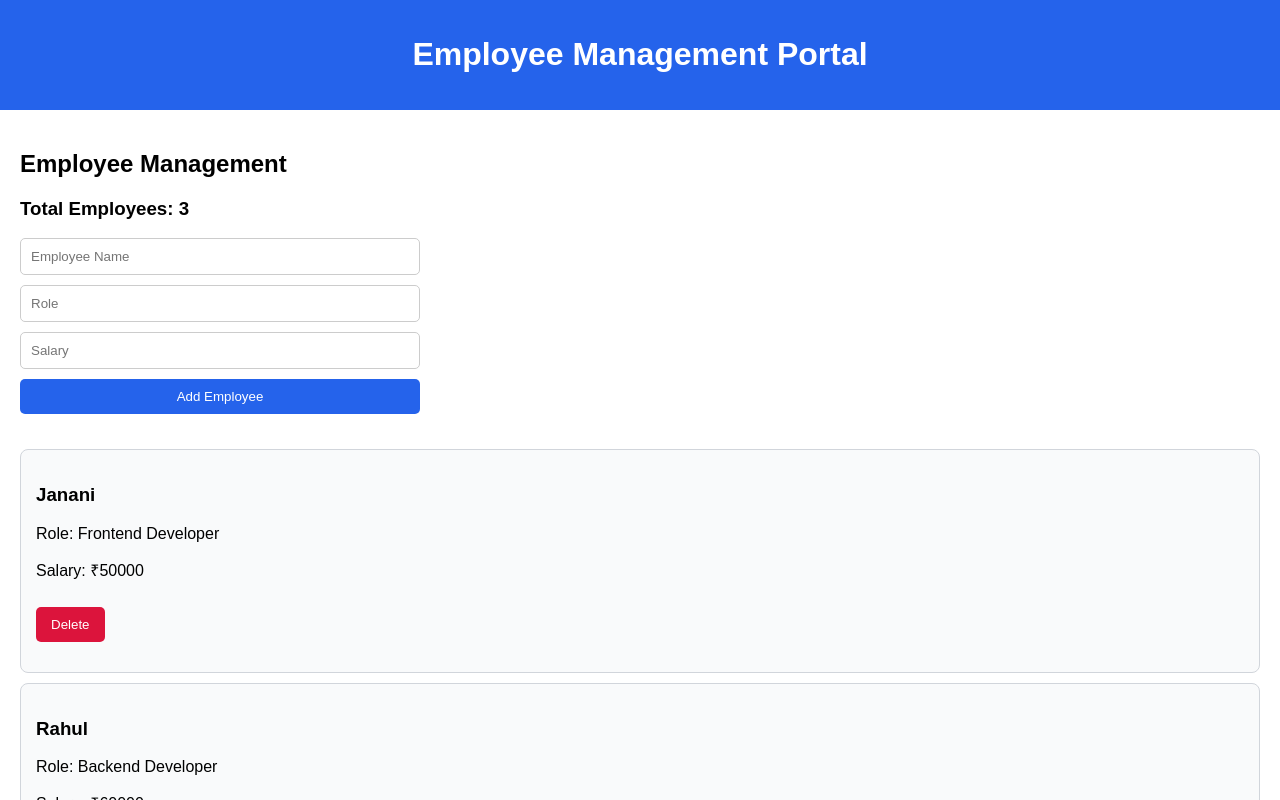
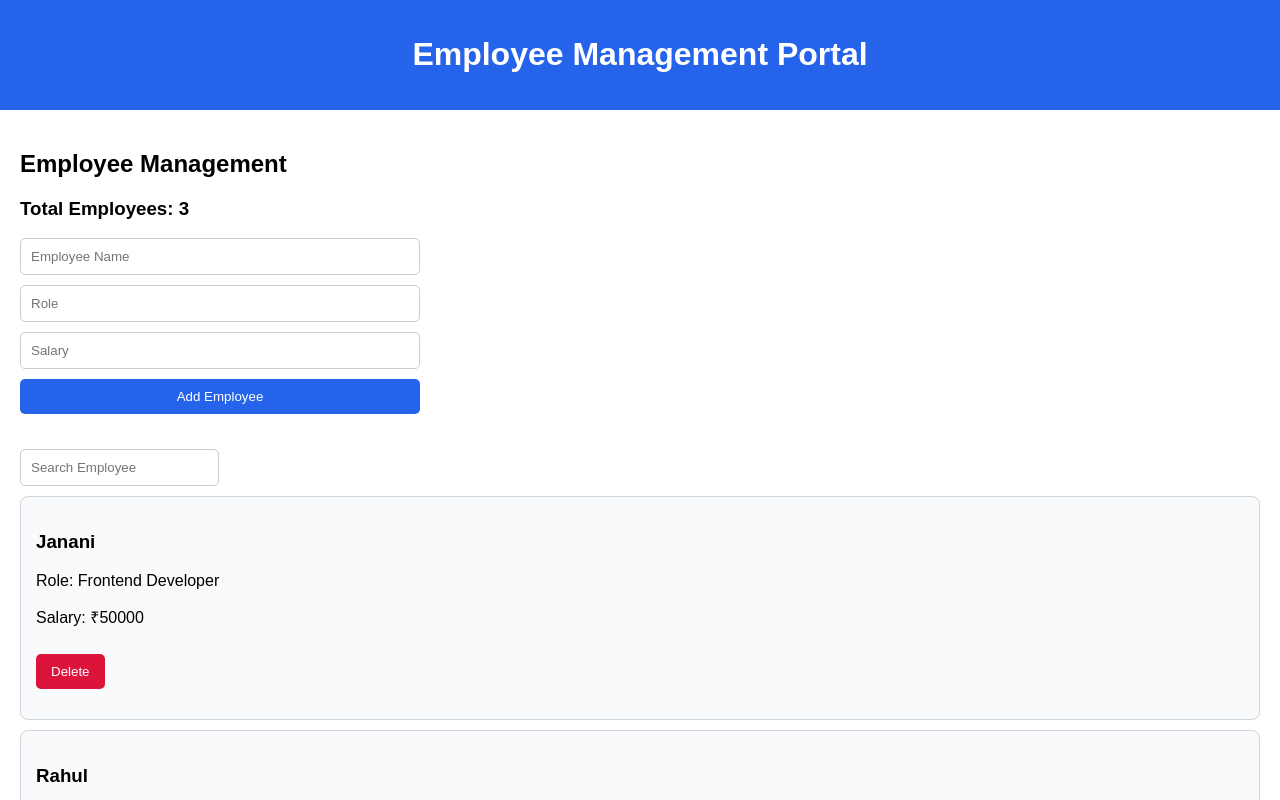
Before and after one commit to Jaysi1701/react1, a React (Vite) app: page / in a window 1280 px wide. Shown: the top 800 px of the page. Built offline with nearby package versions, Linux system fonts and the light colour scheme.

Commit message:
Added Employee Search Functionality

```diff
--- a/src/App.jsx
+++ b/src/App.jsx
@@ -29,6 +29,7 @@ function App() {
   const [name, setName] = useState("");
   const [role, setRole] = useState("");
   const [salary, setSalary] = useState("");
+  const [searchTerm, setSearchTerm] = useState("");
 
   const addEmployee = () => {
     if (!name || !role || !salary) {
@@ -51,12 +52,19 @@ function App() {
   };
 
   const deleteEmployee = (id) => {
-    const updatedEmployees = employees.filter(
-      (employee) => employee.id !== id
+    setEmployees(
+      employees.filter(
+        (employee) => employee.id !== id
+      )
     );
+  };
 
-    setEmployees(updatedEmployees);
-  };
+  const filteredEmployees = employees.filter(
+    (employee) =>
+      employee.name
+        .toLowerCase()
+        .includes(searchTerm.toLowerCase())
+  );
 
   return (
     <>
@@ -72,21 +80,27 @@ function App() {
             type="text"
             placeholder="Employee Name"
             value={name}
-            onChange={(e) => setName(e.target.value)}
+            onChange={(e) =>
+              setName(e.target.value)
+            }
           />
 
           <input
             type="text"
             placeholder="Role"
             value={role}
-            onChange={(e) => setRole(e.target.value)}
+            onChange={(e) =>
+              setRole(e.target.value)
+            }
           />
 
           <input
             type="number"
             placeholder="Salary"
             value={salary}
-            onChange={(e) => setSalary(e.target.value)}
+            onChange={(e) =>
+              setSalary(e.target.value)
+            }
           />
 
           <button onClick={addEmployee}>
@@ -94,7 +108,16 @@ function App() {
           </button>
         </div>
 
-        {employees.map((employee) => (
+        <input
+          type="text"
+          placeholder="Search Employee"
+          value={searchTerm}
+          onChange={(e) =>
+            setSearchTerm(e.target.value)
+          }
+        />
+
+        {filteredEmployees.map((employee) => (
           <EmployeeCard
             key={employee.id}
             id={employee.id}
```
